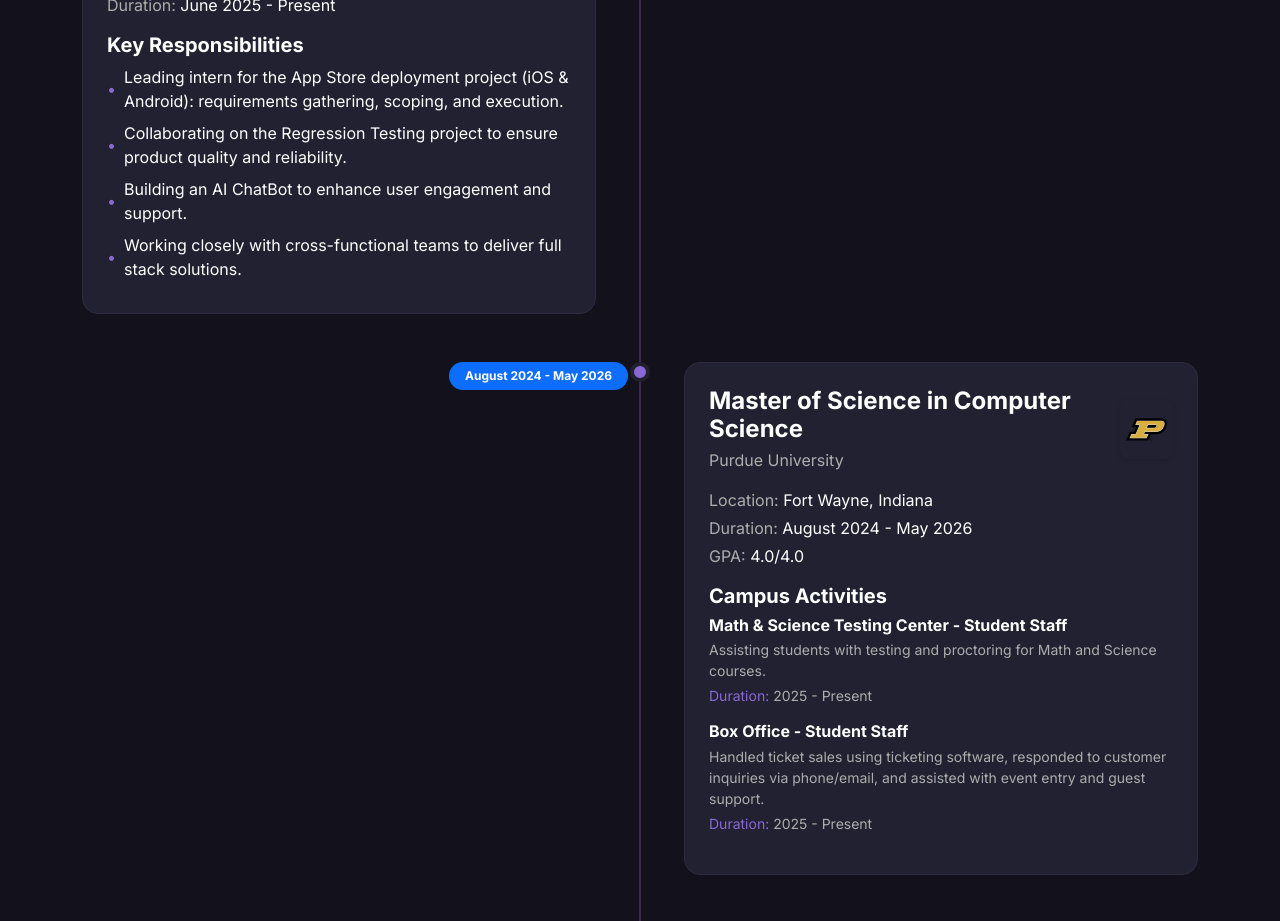
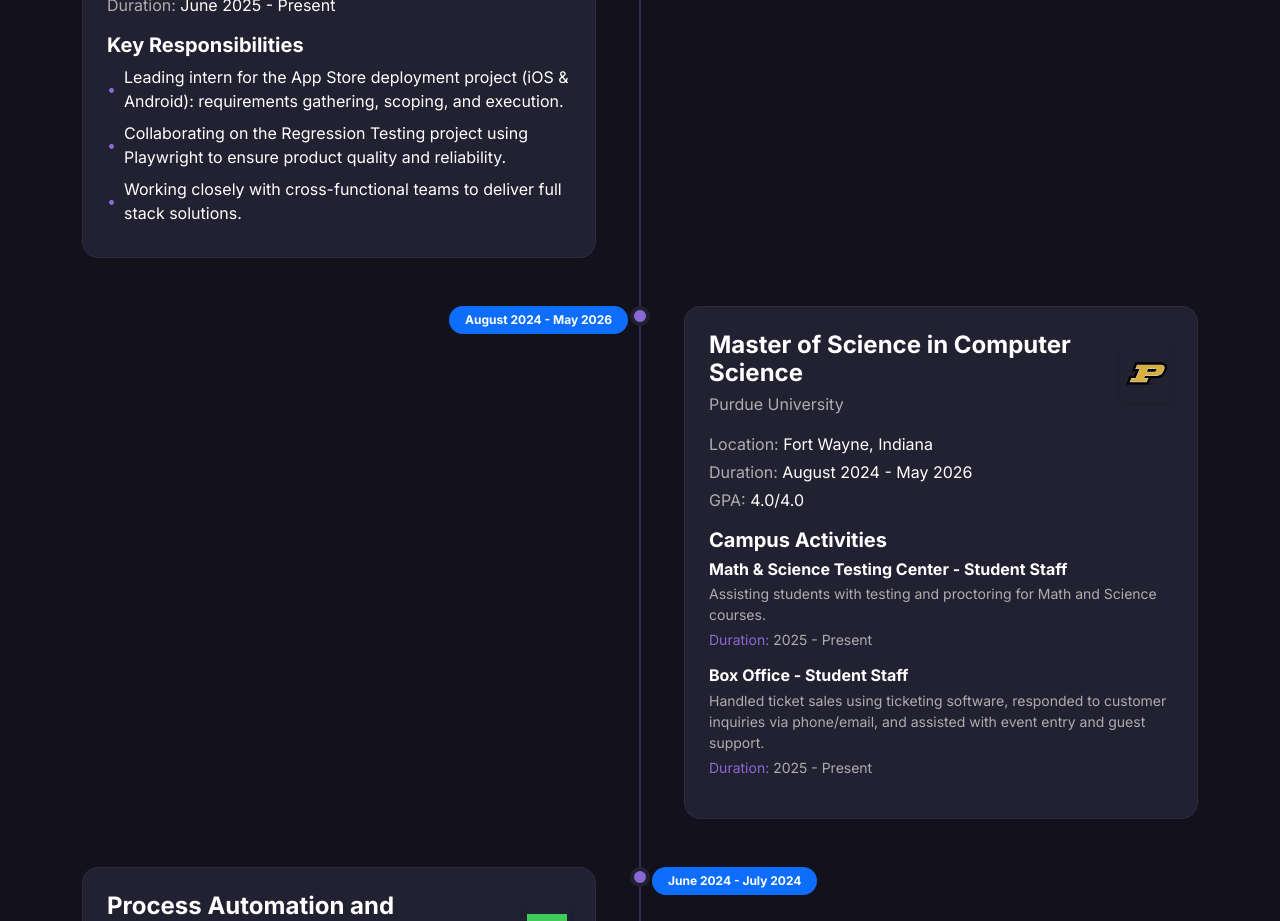
Before and after one commit to MahalakshmiPFW/Portfolio, a React (Create React App) app: page / in a window 1280 px wide. Shown: the part 1940-2861 px from the top of the page. Built offline with nearby package versions, Linux system fonts and the light colour scheme.

Commit message:
update Timeline.jsx

```diff
--- a/src/components/Timeline.jsx
+++ b/src/components/Timeline.jsx
@@ -15,8 +15,7 @@
       logo: "assets/images/FOLN Logo.png", // Placeholder, update if you have the company logo
       responsibilities: [
         "Leading intern for the App Store deployment project (iOS & Android): requirements gathering, scoping, and execution.",
-        "Collaborating on the Regression Testing project to ensure product quality and reliability.",
-        "Building an AI ChatBot to enhance user engagement and support.",
+        "Collaborating on the Regression Testing project using Playwright to ensure product quality and reliability.",
         "Working closely with cross-functional teams to deliver full stack solutions."
       ]
     },
```
